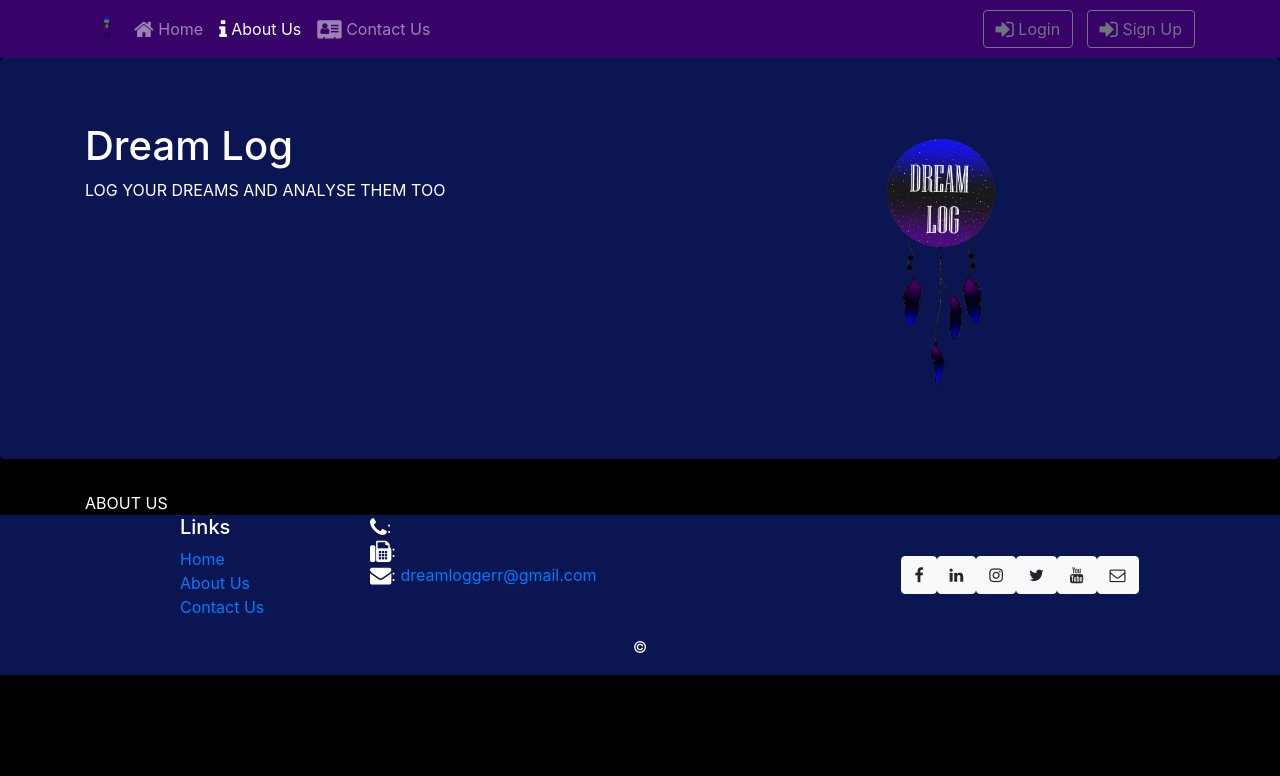
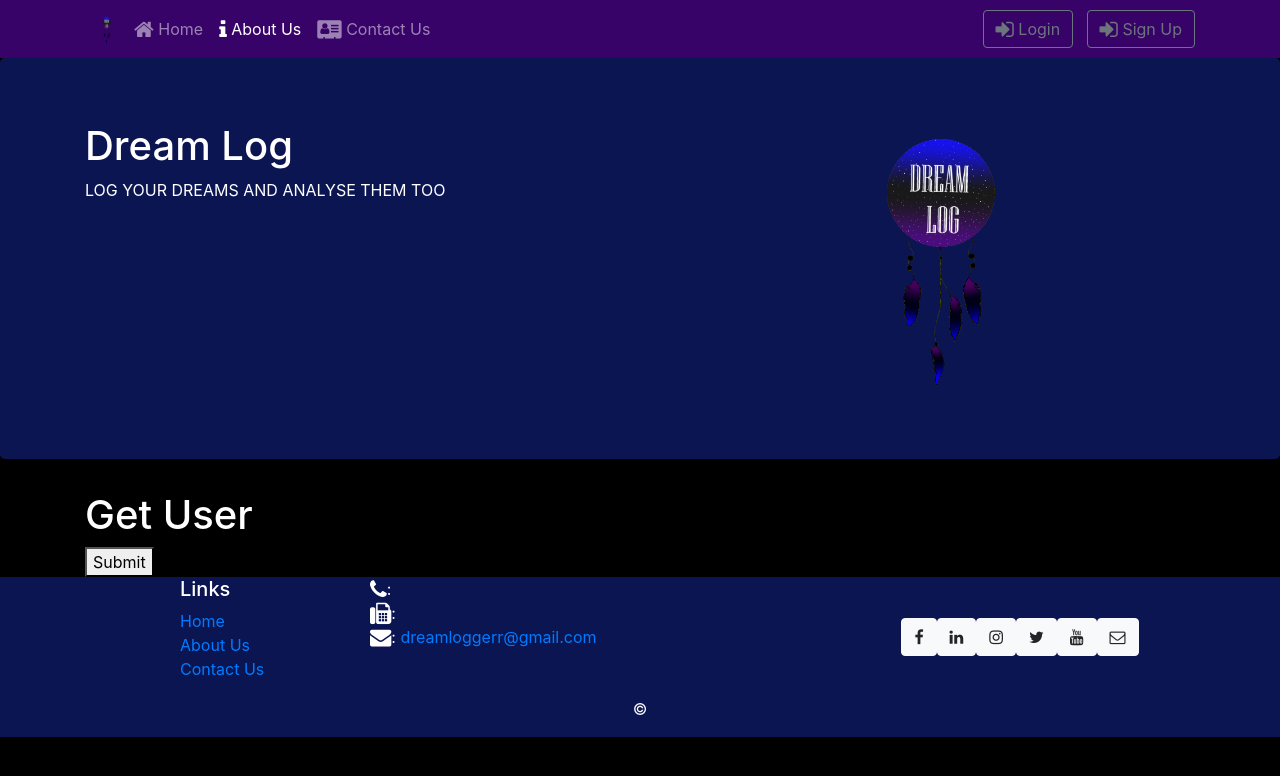
Before and after one commit to vihaannnn/DreamLog, a React (Create React App) app in the folder client/: page /aboutus in a window 1280 px wide. Shown: the top 776 px of the page. Built offline with nearby package versions, Linux system fonts and the light colour scheme.

Commit message:
Able to fetch logged in user at about us page - trial

```diff
--- a/client/src/components/AboutUsComponent.js
+++ b/client/src/components/AboutUsComponent.js
@@ -1,10 +1,24 @@
-import React from 'react';
-
+import React, { useState } from 'react';
+import Axios from "axios";
 function About()
 {
+  const [data, setData] = useState(null);
+  const getUser = () => {
+    Axios({
+      method: "GET",
+      withCredentials: true,
+      url: "http://localhost:4000/user",
+    }).then((res) => {
+      setData(res.data);
+      console.log(res.data);
+    });
+  };
   return(
     <div className="container text-white">
-    ABOUT US
+    <h1>Get User</h1>
+        <button onClick={getUser}>Submit</button>
+        {data ? <h1>Welcome Back {data.email}</h1> : null}
+
     </div>
       );
 }
--- a/client/src/components/HeaderComponent.js
+++ b/client/src/components/HeaderComponent.js
@@ -1,4 +1,4 @@
-import React, { Component } from 'react';
+import React, { Component,  useState } from 'react';
 import { Navbar, NavbarBrand, Nav, NavbarToggler, Collapse, NavItem, Jumbotron, Button, Modal, ModalHeader, ModalBody, Form, FormGroup, Input, Label } from 'reactstrap';
 import { NavLink} from 'react-router-dom';
 import Axios from "axios";
@@ -165,7 +165,7 @@ class Header extends Component {
           withCredentials: true,
           url: "http://localhost:4000/login"
         }).then((res) => console.log(res));
-        this.getUser();
+        //this.getUser();
       };
 
       getUser() {
@@ -173,11 +173,13 @@ class Header extends Component {
           method: "GET",
           withCredentials: true,
           url: "http://localhost:4000/user"
-        }).then((res) => {
-          this.setData(res.data);
-          console.log(res);
+        }).then((result) => {
+          this.setData(result.data);
+          console.log(this.data.username);
         });
       };
+
+
       componentDidMount() {
         this.userData = JSON.parse(localStorage.getItem('user'));
 
```
Also changed, not shown: 2 other files (tests, documents, lock files or other folders).
